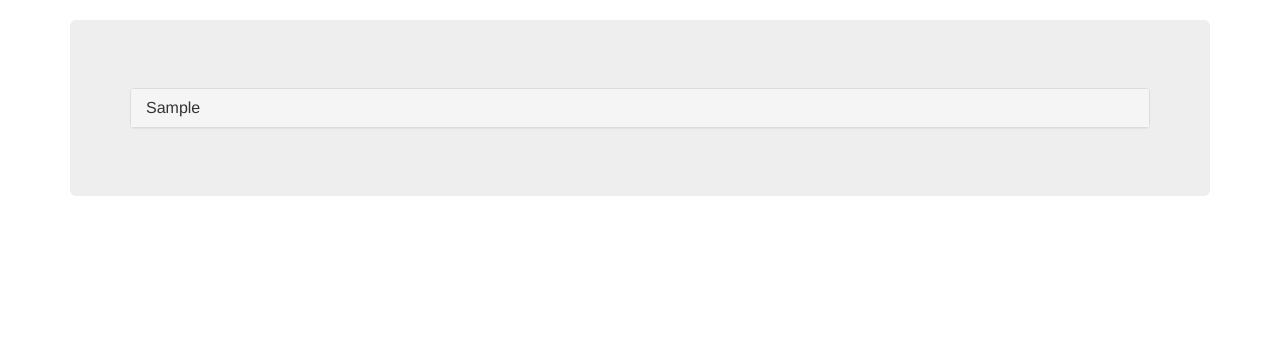
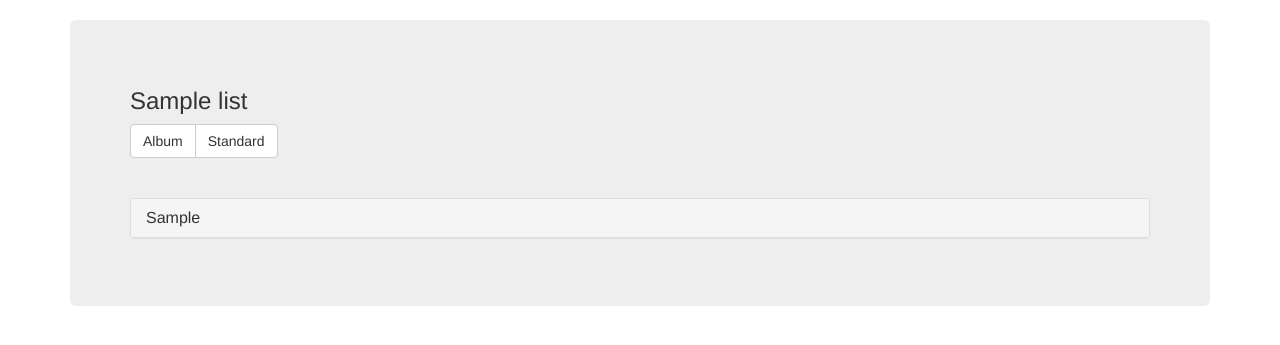
Before and after one commit to DGIProject/VLCVoteJukebox, a PHP site: page /getList.php?listId=1 in a window 1280 px wide. Shown: the part 52-397 px from the top of the page. Run offline with PHP 8.4, Linux system fonts and the light colour scheme; tables that the repository leaves empty or names only in its code hold one stand-in row (values such as "Sample post"); data that the repository does not hold is empty; some libraries are stand-ins or nearby versions.

Commit message:
plusieurs Vues
Classement par Albums
Classement par Artiste + Album

```diff
--- a/getList.php
+++ b/getList.php
@@ -1,118 +1,16 @@
 <?php
 include_once("model/getTracks.php");
-?>
 
-<!DOCTYPE html>
-<html lang="en">
-<head>
-    <meta charset="utf-8">
-    <meta http-equiv="X-UA-Compatible" content="IE=edge">
-    <meta name="viewport" content="width=device-width, initial-scale=1">
-    <title>Bootstrap 101 Template</title>
 
-    <script src="https://ajax.googleapis.com/ajax/libs/jquery/1.11.1/jquery.min.js"></script>
-    <link rel="stylesheet" href="https://maxcdn.bootstrapcdn.com/bootstrap/3.3.1/css/bootstrap.min.css">
-    <script src="https://maxcdn.bootstrapcdn.com/bootstrap/3.3.1/js/bootstrap.min.js"></script>
-    <!-- HTML5 shim and Respond.js for IE8 support of HTML5 elements and media queries -->
-    <!-- WARNING: Respond.js doesn't work if you view the page via file:// -->
-    <!--[if lt IE 9]>
-    <script src="https://oss.maxcdn.com/html5shiv/3.7.2/html5shiv.min.js"></script>
-    <script src="https://oss.maxcdn.com/respond/1.4.2/respond.min.js"></script>
-    <![endif]-->
-</head>
-<body>
-<div class="container">
-    <nav class="navbar navbar-inverse">
-        <div class="container">
-            <div class="navbar-header">
-                <button type="button" class="navbar-toggle collapsed" data-toggle="collapse" data-target="#navbar" aria-expanded="false" aria-controls="navbar">
-                    <span class="sr-only">Toggle navigation</span>
-                    <span class="icon-bar"></span>
-                    <span class="icon-bar"></span>
-                    <span class="icon-bar"></span>
-                </button>
-                <a class="navbar-brand" href="#">Project name</a>
-            </div>
-            <div id="navbar" class="collapse navbar-collapse">
-                <ul class="nav navbar-nav">
-                    <li class="active"><a href="#">Home</a></li>
-                    <li><a href="#about">About</a></li>
-                    <li><a href="#contact">Contact</a></li>
-                </ul>
-            </div><!--/.nav-collapse -->
-        </div>
-    </nav>
-    <div class="row">
-        <div class="col-md-12">
-            <div class="jumbotron">
-                <h3><?php echo $ListName ?></h3>
-                <div class="panel-group" id="accordionArtist" role="tablist" aria-multiselectable="true">
-                    <?php
-                    $i = 0;
-                    foreach($data as $d)
-                    {
-                        $albums = getAlbum($_GET['listId'], $d['creator']);
+$nameList = getNameList($_GET['listId']);
 
-                    ?>
-                    <div class="panel panel-default">
-                        <div class="panel-heading" role="tab" id="hedArtist<?php echo $i ?>">
-                            <h4 class="panel-title">
-                                <a data-toggle="collapse" data-parent="#accordionArtist" href="#collapseArtist<?php echo $i ?>" aria-expanded="true" aria-controls="collapseArtist<?php echo $i ?>">
-                                    <?php echo $d['creator'] ?>
-                                </a>
-                            </h4>
-                        </div>
-                        <div id="collapseArtist<?php echo $i ?>" class="panel-collapse collapse" role="tabpanel" aria-labelledby="hedArtist<?php echo $i ?>">
-                            <div class="panel-body">
-
-                                <div class="panel-group" id="accAlbum<?php echo $i ?>" role="tablist" aria-multiselectable="true">
-                                    <?php
-                                    $y=0;
-                                    foreach($albums as $a)
-                                        {
-                                        $tracks = getTracks($_GET['listId'], $a['album'], $d['creator'])
-
-                                    ?>
-                                    <div class="panel panel-default">
-                                        <div class="panel-heading" role="tab" id="headAlbum<?php echo $i ?>">
-                                            <h4 class="panel-title">
-                                                <a data-toggle="collapse" data-parent="#accAlbum<?php echo $i ?>" href="#collapseAlbum<?php echo $i ?>-<?php echo $y ?>" aria-expanded="true" aria-controls="collapseAlbum<?php echo $i ?>-<?php echo $y ?>">
-                                                    <?php echo $a['album'] ?>
-                                                </a>
-                                            </h4>
-                                        </div>
-                                        <div id="collapseAlbum<?php echo $i ?>-<?php echo $y ?>" class="panel-collapse collapse" role="tabpanel" aria-labelledby="headAlbum<?php echo $i ?>">
-                                            <div class="panel-body">
-                                                <ul class="list-group">
-
-                                                    <?php
-
-                                                    foreach ($tracks as $t)
-                                                    {
-                                                        echo "<li class=\"list-group-item\">".$t['title']."</li>";
-                                                    }
-
-                                                    ?>
-                                                </ul>
-                                            </div>
-                                        </div>
-                                    </div>
-                                <?php $y++;
-                                        } ?>
-                                </div>
-
-                            </div>
-                        </div>
-                    </div>
-                <?php
-                    $i++;
-                    }
-
-                    ?>
-                </div>
-
-            </div></div>
-    </div>
-</div><!-- /.container -->
-</body>
-</html>
+if (isset($_GET['view']) && $_GET['view'] == 2) // album view
+{
+    $data = getAlbums($_GET['listId']);
+    include_once("AlbumList.php");
+}
+else //standard View
+{
+    $data = getData($_GET['listId']);
+    include_once("standardList.php");
+}
--- a/model/getTracks.php
+++ b/model/getTracks.php
@@ -33,7 +33,6 @@ function getAlbum($listId, $creator)
     return $rep;
 }
 
-
 function getTracks($listId, $album, $creator)
 {
     global $bdd;
@@ -46,7 +45,45 @@ function getTracks($listId, $album, $creator)
     $rep = $req->fetchAll();
     return $rep;
 }
-$data = getData($_GET['listId']);
+function getNameList($id)
+{
+    global $bdd;
+    $req = $bdd->prepare("SELECT name FROM lists WHERE id =?");
+    if (!$req->execute(array($id)))
+    {
+        print_r($req->errorInfo());
+        exit(0);
+    }
+    $rep = $req->fetch();
+    return $rep[0];
+}
+
+function getAlbums($listId)
+{
+    global $bdd;
+    $req = $bdd->prepare("SELECT album, creator FROM tracks WHERE listId = ? GROUP BY album");
+    if (!$req->execute(array($listId)))
+    {
+        print_r($req->errorInfo());
+        exit(0);
+    }
+    $rep = $req->fetchAll();
+    return $rep;
+}
+
+function getTracksByAlbum($listId, $album)
+{
+    global $bdd;
+    $req = $bdd->prepare("SELECT title FROM tracks WHERE listId = ? AND album = ?");
+    if (!$req->execute(array($listId, $album)))
+    {
+        print_r($req->errorInfo());
+        exit(0);
+    }
+    $rep = $req->fetchAll();
+    return $rep;
+}
+
 
 //print_r($data);
 //exit(0);
--- /dev/null
+++ b/standardList.php
@@ -0,0 +1,119 @@
+<!DOCTYPE html>
+<html lang="en">
+<head>
+    <meta charset="utf-8">
+    <meta http-equiv="X-UA-Compatible" content="IE=edge">
+    <meta name="viewport" content="width=device-width, initial-scale=1">
+    <title>Bootstrap 101 Template</title>
+
+    <script src="https://ajax.googleapis.com/ajax/libs/jquery/1.11.1/jquery.min.js"></script>
+    <link rel="stylesheet" href="https://maxcdn.bootstrapcdn.com/bootstrap/3.3.1/css/bootstrap.min.css">
+    <script src="https://maxcdn.bootstrapcdn.com/bootstrap/3.3.1/js/bootstrap.min.js"></script>
+    <!-- HTML5 shim and Respond.js for IE8 support of HTML5 elements and media queries -->
+    <!-- WARNING: Respond.js doesn't work if you view the page via file:// -->
+    <!--[if lt IE 9]>
+    <script src="https://oss.maxcdn.com/html5shiv/3.7.2/html5shiv.min.js"></script>
+    <script src="https://oss.maxcdn.com/respond/1.4.2/respond.min.js"></script>
+    <![endif]-->
+</head>
+<body>
+<div class="container">
+    <nav class="navbar navbar-inverse">
+        <div class="container">
+            <div class="navbar-header">
+                <button type="button" class="navbar-toggle collapsed" data-toggle="collapse" data-target="#navbar" aria-expanded="false" aria-controls="navbar">
+                    <span class="sr-only">Toggle navigation</span>
+                    <span class="icon-bar"></span>
+                    <span class="icon-bar"></span>
+                    <span class="icon-bar"></span>
+                </button>
+                <a class="navbar-brand" href="#">Project name</a>
+            </div>
+            <div id="navbar" class="collapse navbar-collapse">
+                <ul class="nav navbar-nav">
+                    <li class="active"><a href="#">Home</a></li>
+                    <li><a href="#about">About</a></li>
+                    <li><a href="#contact">Contact</a></li>
+                </ul>
+            </div><!--/.nav-collapse -->
+        </div>
+    </nav>
+    <div class="row">
+        <div class="col-md-12">
+            <div class="jumbotron">
+                <h3><?php echo $nameList ?></h3>
+                <div class="btn-group" role="group" aria-label="...">
+                    <a href="getList.php?listId=<?php echo $_GET['listId'] ?>&view=2" class="btn btn-default">Album</a>
+                    <a href="getList.php?listId=<?php echo $_GET['listId'] ?>&view=1" class="btn btn-default">Standard</a>
+                </div>
+                <br/><br/><br/>
+                <div class="panel-group" id="accordionArtist" role="tablist" aria-multiselectable="true">
+                    <?php
+                    $i = 0;
+                    foreach($data as $d)
+                    {
+                        $albums = getAlbum($_GET['listId'], $d['creator']);
+
+                        ?>
+                        <div class="panel panel-default">
+                            <div class="panel-heading" role="tab" id="hedArtist<?php echo $i ?>">
+                                <h4 class="panel-title">
+                                    <a data-toggle="collapse" data-parent="#accordionArtist" href="#collapseArtist<?php echo $i ?>" aria-expanded="true" aria-controls="collapseArtist<?php echo $i ?>">
+                                        <?php echo $d['creator'] ?>
+                                    </a>
+                                </h4>
+                            </div>
+                            <div id="collapseArtist<?php echo $i ?>" class="panel-collapse collapse" role="tabpanel" aria-labelledby="hedArtist<?php echo $i ?>">
+                                <div class="panel-body">
+
+                                    <div class="panel-group" id="accAlbum<?php echo $i ?>" role="tablist" aria-multiselectable="true">
+                                        <?php
+                                        $y=0;
+                                        foreach($albums as $a)
+                                        {
+                                            $tracks = getTracks($_GET['listId'], $a['album'], $d['creator'])
+
+                                            ?>
+                                            <div class="panel panel-default">
+                                                <div class="panel-heading" role="tab" id="headAlbum<?php echo $i ?>">
+                                                    <h4 class="panel-title">
+                                                        <a data-toggle="collapse" data-parent="#accAlbum<?php echo $i ?>" href="#collapseAlbum<?php echo $i ?>-<?php echo $y ?>" aria-expanded="true" aria-controls="collapseAlbum<?php echo $i ?>-<?php echo $y ?>">
+                                                            <?php echo $a['album'] ?>
+                                                        </a>
+                                                    </h4>
+                                                </div>
+                                                <div id="collapseAlbum<?php echo $i ?>-<?php echo $y ?>" class="panel-collapse collapse" role="tabpanel" aria-labelledby="headAlbum<?php echo $i ?>">
+                                                    <div class="panel-body">
+                                                        <ul class="list-group">
+
+                                                            <?php
+
+                                                            foreach ($tracks as $t)
+                                                            {
+                                                                echo "<li class=\"list-group-item\">".$t['title']."</li>";
+                                                            }
+
+                                                            ?>
+                                                        </ul>
+                                                    </div>
+                                                </div>
+                                            </div>
+                                            <?php $y++;
+                                        } ?>
+                                    </div>
+
+                                </div>
+                            </div>
+                        </div>
+                        <?php
+                        $i++;
+                    }
+
+                    ?>
+                </div>
+
+            </div></div>
+    </div>
+</div><!-- /.container -->
+</body>
+</html>
```
Also changed, not shown: AlbumList.php (added, +106 -0 lines).
